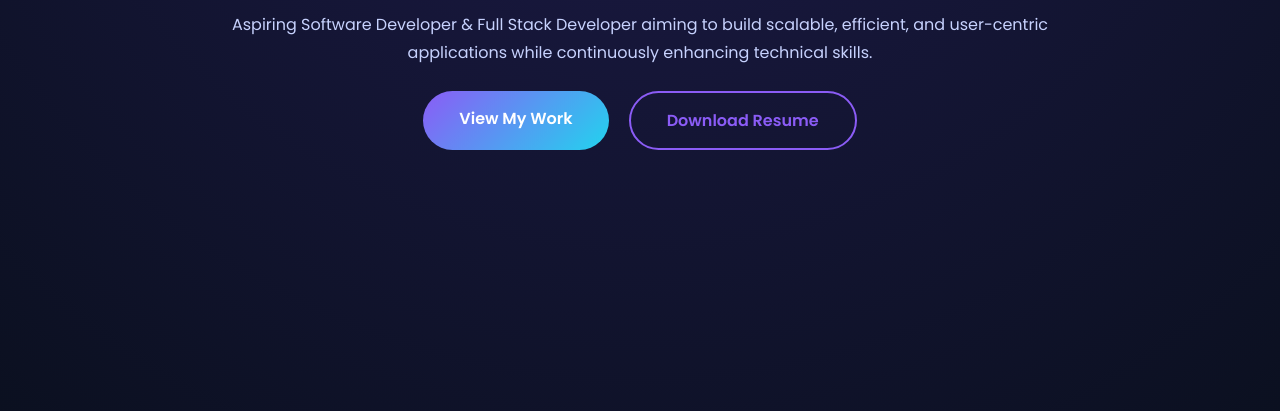
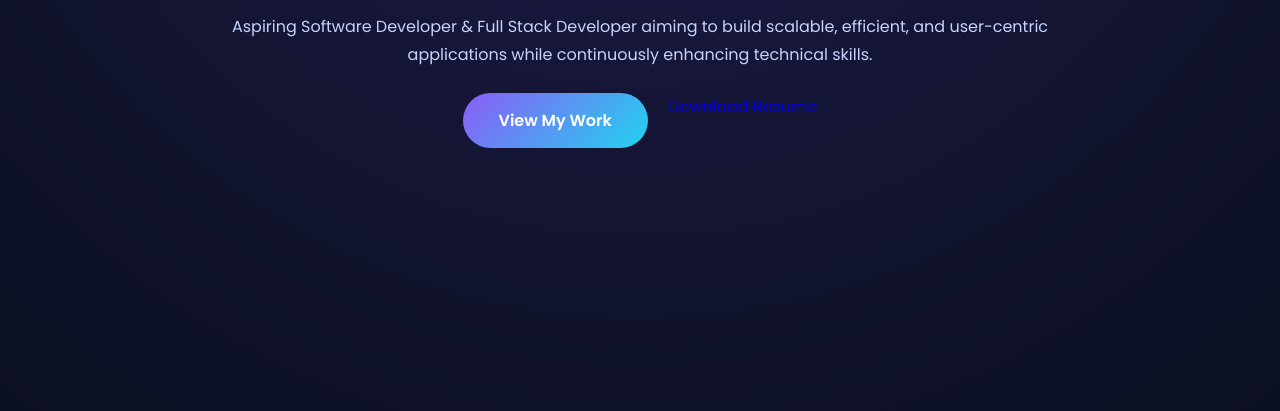
Before and after one commit to Lohesh007/Portfolio, a plain HTML site: page index.html in a window 1280 px wide. Shown: the part 389-800 px from the top of the page. Drawn offline with Linux system fonts and the light colour scheme.

Commit message:
Update index.html

```diff
--- a/index.html
+++ b/index.html
@@ -22,7 +22,9 @@
 
   <div class="hero-buttons">
     <a href="#projects" class="btn primary">View My Work</a>
-    <a href="resume 2.pdf" class="btn outline">Download Resume</a>
+   <a href="resume 2.pdf" download class="btn-download">
+    <i data-lucide="download"></i> Download Resume
+</a>
   </div>
 </header>
 
```
